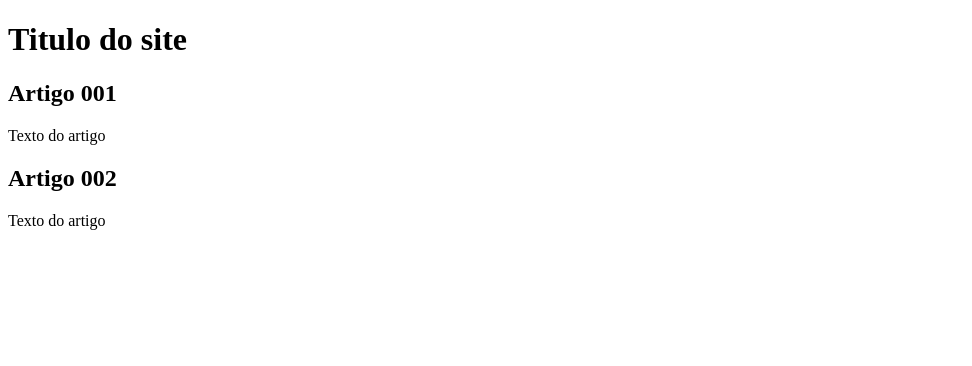
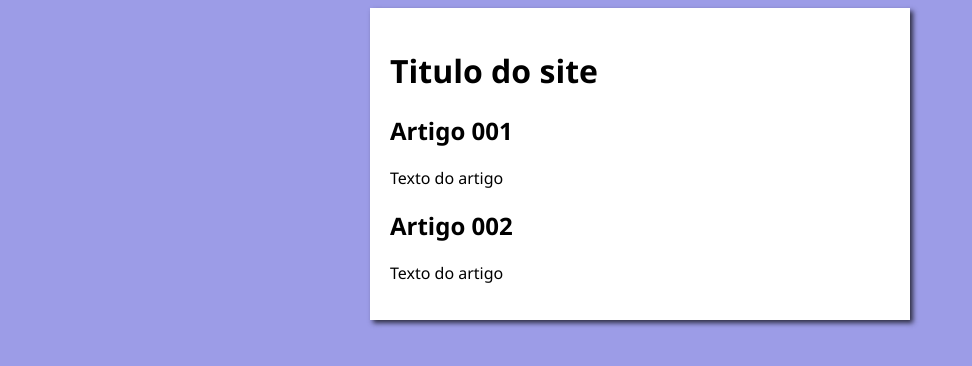
Before and after one commit to rub-santos/branch-teste, a plain HTML site: page index.html in a window 1280 px wide. Shown: the whole page, without its empty margins (0-972 px from the left). Drawn offline with Linux system fonts and the light colour scheme.

Commit message:
design inicial aplicado

```diff
--- /dev/null
+++ b/_css/style.css
@@ -0,0 +1,12 @@
+body{
+    background-color: rgb(156, 156, 231);
+}
+
+main{
+    background-color: white;
+    font-family: 'Segoe UI', Tahoma, Geneva, Verdana, sans-serif;
+    width: 500px;
+    margin: auto;
+    box-shadow: 3px 3px 5px rgba(0, 0, 0, 0.719);
+    padding: 20px;
+}
--- a/index.html
+++ b/index.html
@@ -3,6 +3,7 @@
 <head>
     <meta charset="UTF-8">
     <meta name="viewport" content="width=device-width, initial-scale=1.0">
+    <link rel="stylesheet" href="_css/style.css">
     <title>Titulo do site</title>
 </head>
 <body>
```
